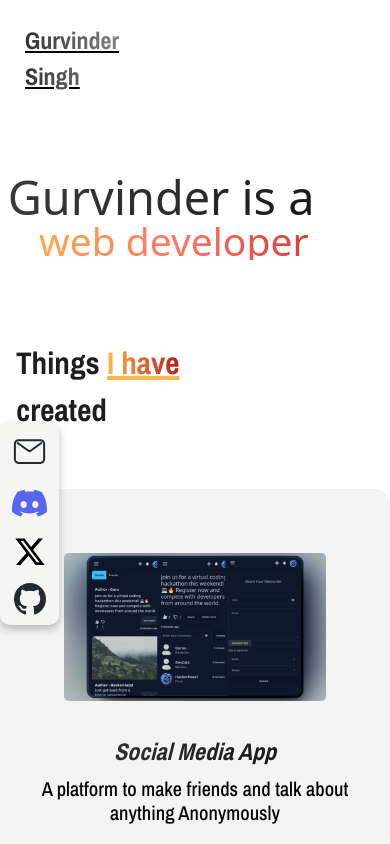
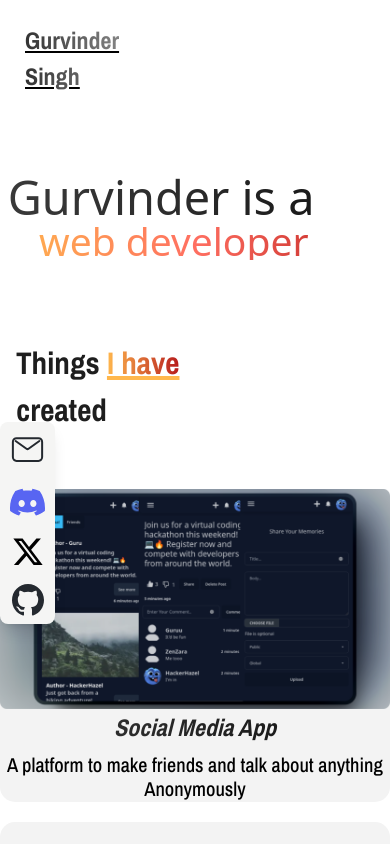
Before and after one commit to Guru901/portfolio, a Next.js app: page / in a window 390 px wide. Shown: the top 844 px of the page. Built offline with nearby package versions, Linux system fonts and the light colour scheme; a web font is replaced by a local one.

Commit message:
added cursors and social link

```diff
--- a/src/app/globals.css
+++ b/src/app/globals.css
@@ -14,6 +14,23 @@ html,
 body {
   height: 100%;
   width: 100%;
+  cursor: url("../../public/cursors/default@2x.png"), auto;
+}
+
+button {
+  cursor: url("../../public/cursors/handpointing@2x.png"), auto;
+}
+
+a {
+  cursor: url("../../public/cursors/handpointing@2x.png"), auto;
+}
+
+input {
+  cursor: url("../../public/cursors/textcursor@2x.png"), auto;
+}
+
+textarea {
+  cursor: url("../../public/cursors/textcursor@2x.png"), auto;
 }
 
 .bold-font {
--- a/src/components/mouseFollower.tsx
+++ b/src/components/mouseFollower.tsx
@@ -21,7 +21,7 @@ export default function MouseFollower() {
         return;
       }
 
-      setPostion({ x: event.pageX - 12, y: event.pageY - 13 });
+      setPostion({ x: event.pageX + 12, y: event.pageY + 12 });
     };
 
     window.addEventListener("mousemove", handleMouseMove);
--- a/src/components/navbar/navbar.tsx
+++ b/src/components/navbar/navbar.tsx
@@ -17,7 +17,7 @@ export default function Navbar() {
       </div>
       <div className="hidden gap-9 pt-[32px] pr-[74px] md:flex">
         {links.map((link) => (
-          <Link key={link.name} href={link.href}>
+          <Link className="h-min" key={link.name} href={link.href}>
             <p className="text-[#1d1d1d] font-[600] text-[20px] md:text-[24px] leading-normal">
               {link.name}
             </p>
--- a/src/components/projects/projects.tsx
+++ b/src/components/projects/projects.tsx
@@ -9,10 +9,10 @@ export default function Projects() {
         created
       </h1>
       <div className="flex flex-col gap-5 justify-center">
-        <div className="rounded-[15px] bg-[#f3f3f3] w-full items-center justify-center flex lg:flex-row flex-col lg:gap-8 p-8">
+        <div className="rounded-[15px] bg-[#f3f3f3] w-full items-center justify-center flex lg:flex-row flex-col lg:gap-8 lg:p-8 md:p-4">
           <img
             src={"/project-1.png"}
-            className="w-screen md:w-[836px] object-cover p-8"
+            className="w-screen md:w-[836px] object-cover md:p-4 lg:p-8"
             alt="project 1"
           />
           <div className="flex flex-col gap-2 text-center">
--- a/src/components/socials/socials.tsx
+++ b/src/components/socials/socials.tsx
@@ -1,4 +1,4 @@
-import styles from "./style.module.css";
+import Link from "next/link";
 
 export default function Socials() {
   const icons = [
@@ -21,6 +21,7 @@ export default function Socials() {
         </svg>
       ),
       index: 0,
+      href: "mailto:guru911u@gmail.com",
     },
 
     {
@@ -46,6 +47,7 @@ export default function Socials() {
         </svg>
       ),
       index: 1,
+      href: "discord.com/users/guruuu_911",
     },
     {
       icon: (
@@ -63,6 +65,7 @@ export default function Socials() {
         </svg>
       ),
       index: 2,
+      href: "https://x.com/Gurvinder_911",
     },
 
     {
@@ -90,13 +93,16 @@ export default function Socials() {
         </svg>
       ),
       index: 3,
+      href: "https://github.com/guru901",
     },
   ];
 
   return (
-    <div className={styles.socialsContainer}>
+    <div className="fixed top-1/2 left-0 flex flex-col items-center bg-[#f5f5f4] rounded-lg shadow-lg">
       {icons.map((icon) => (
-        <div key={icon.index}>{icon.icon}</div>
+        <Link key={icon.index} className="p-2" href={icon.href}>
+          <div key={icon.index}>{icon.icon}</div>
+        </Link>
       ))}
     </div>
   );
--- a/src/components/socials/style.module.css
+++ /dev/null
@@ -1,13 +0,0 @@
-.socialsContainer {
-  background-color: #f5f5f4;
-  filter: drop-shadow(0px 4px 4px rgba(0, 0, 0, 0.25));
-  position: fixed;
-  top: 50%;
-  left: 0;
-  display: flex;
-  flex-direction: column;
-  align-items: center;
-  gap: 15px;
-  padding: 10px;
-  border-radius: 10px;
-}
```
